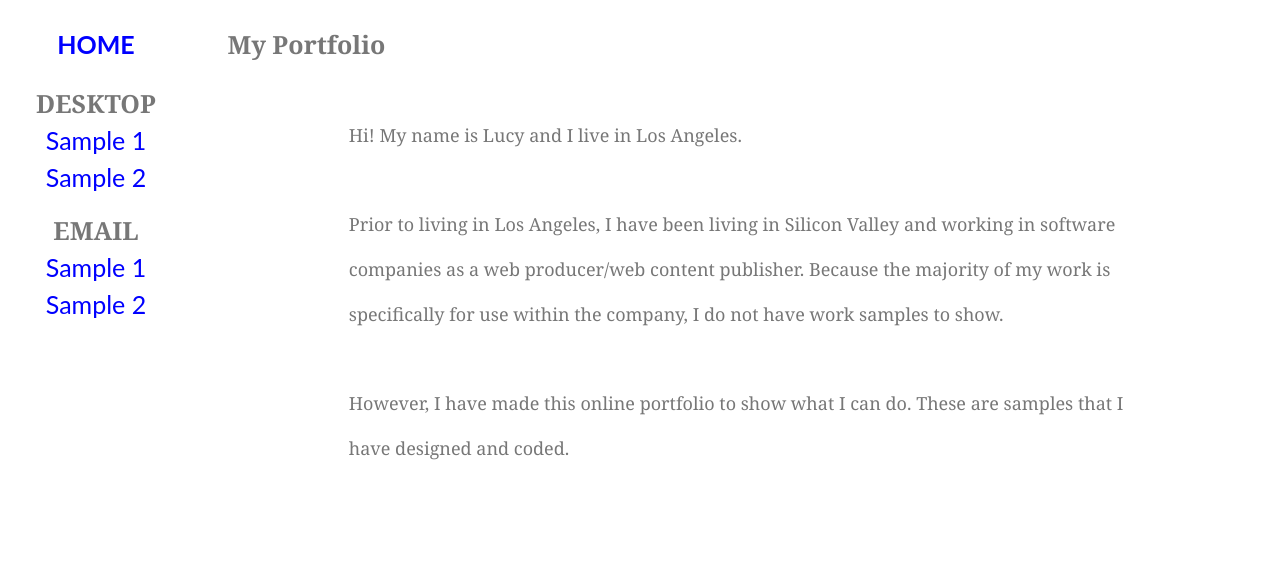
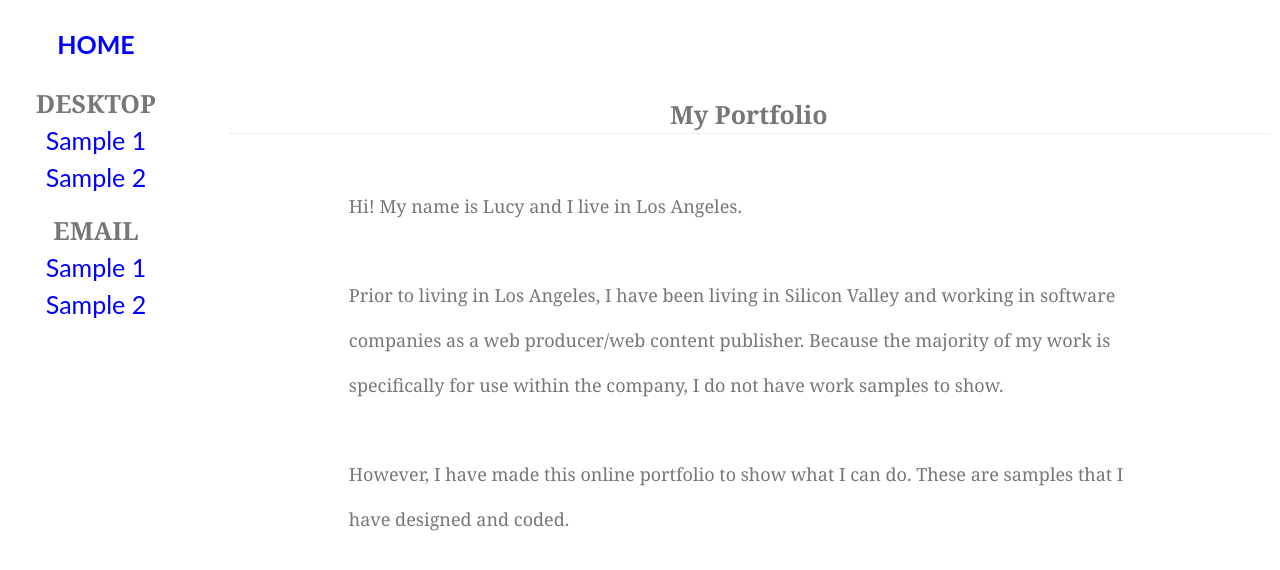
Before and after one commit to nuumu/nuumu.github.io, a Jekyll site: the page built from index.html, in a window 1280 px wide. Shown: the top 570 px of the page. Built offline with Jekyll 4.4.1, drawn with Linux system fonts in a browser that asks for light colours.

Commit message:
Update index.html

```diff
--- a/index.html
+++ b/index.html
@@ -7,7 +7,7 @@ if( screen.width <= 480 ) {
     location.href = '/m-index.html';
 }
 </script>
-<header><h1>My Portfolio</h1></header>
+<div class="h1"><h1>My Portfolio</h1></div>
 
 <section class="contentbox">
 <p class="serif">Hi! My name is Lucy and I live in Los Angeles.</p><br />
```
